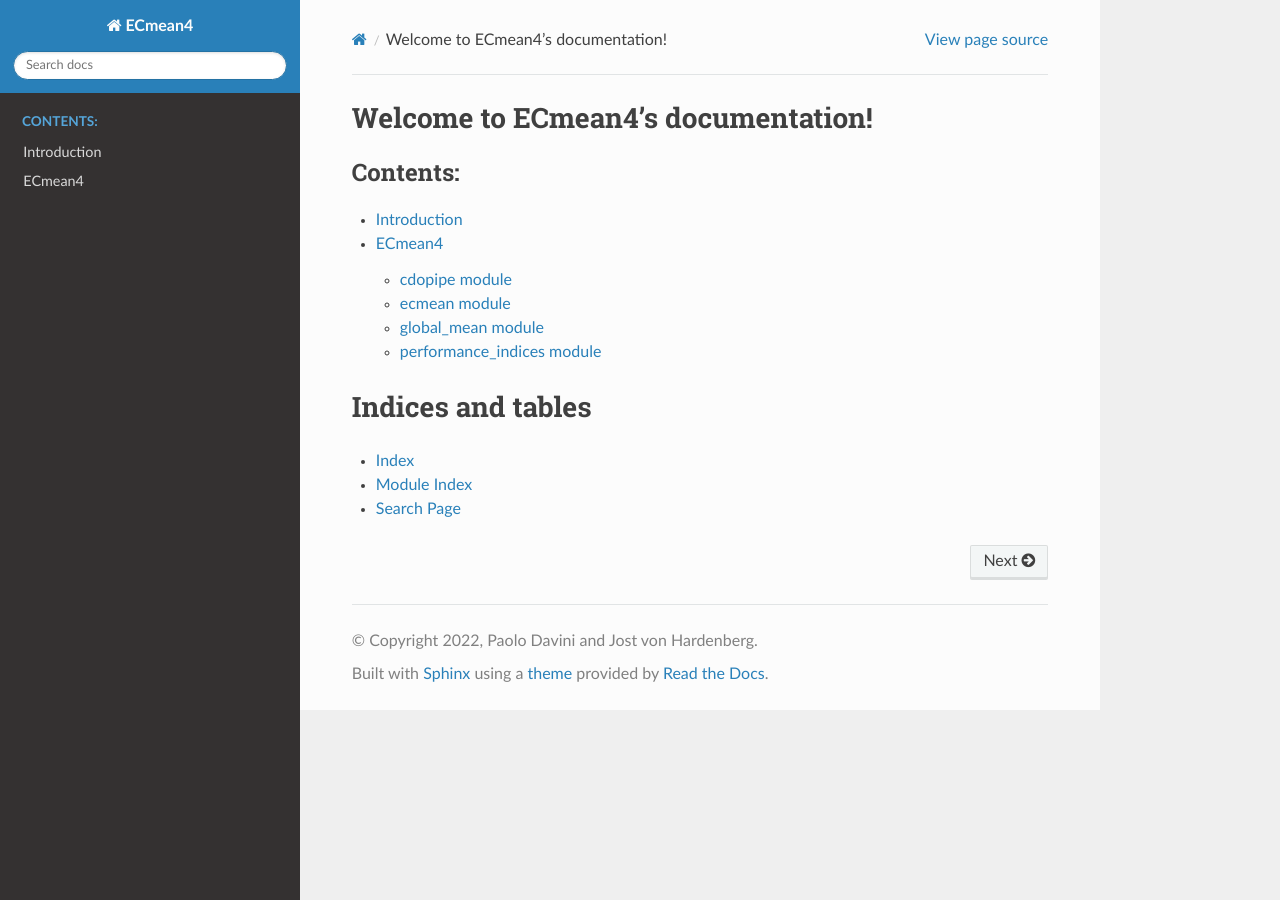
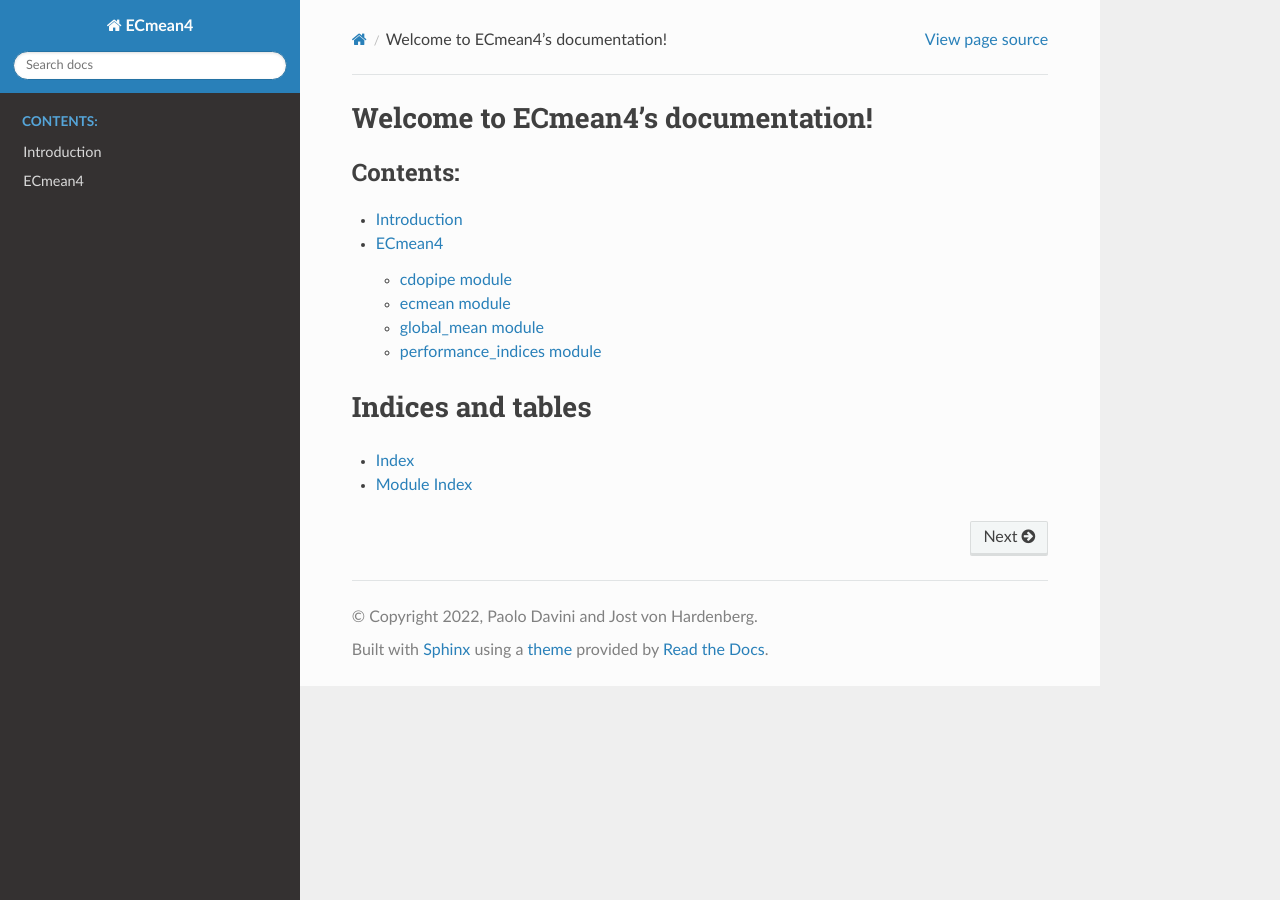
Before and after one commit to oloapinivad/ECmean4, a Sphinx documentation site: the page built from docs/sphinx/source/index.rst, in a window 1280 px wide. Built offline with Sphinx 7.4.7 and the Read the Docs theme 2.0.0, drawn with Linux system fonts in a browser that asks for light colours; formulas are drawn with MathJax 3.

Commit message:
clean example

```diff
--- a/docs/sphinx/source/conf.py
+++ b/docs/sphinx/source/conf.py
@@ -15,7 +15,8 @@
 import os
 import sys
 sys.path.insert(0, os.path.abspath('../../../'))
-sys.path.insert(0, os.path.abspath('.'))
+#sys.path.insert(0, os.path.abspath('sources'))
+#sys.path.insert(0, os.path.abspath('sources/_apidocs'))
 
 
 # -- Project information -----------------------------------------------------
--- a/docs/sphinx/source/index.rst
+++ b/docs/sphinx/source/index.rst
@@ -17,9 +17,9 @@
 
 
 
+
 Indices and tables
 ==================
 
 * :ref:`genindex`
 * :ref:`modindex`
-* :ref:`search`
```
Also changed, not shown: 5 other files.
